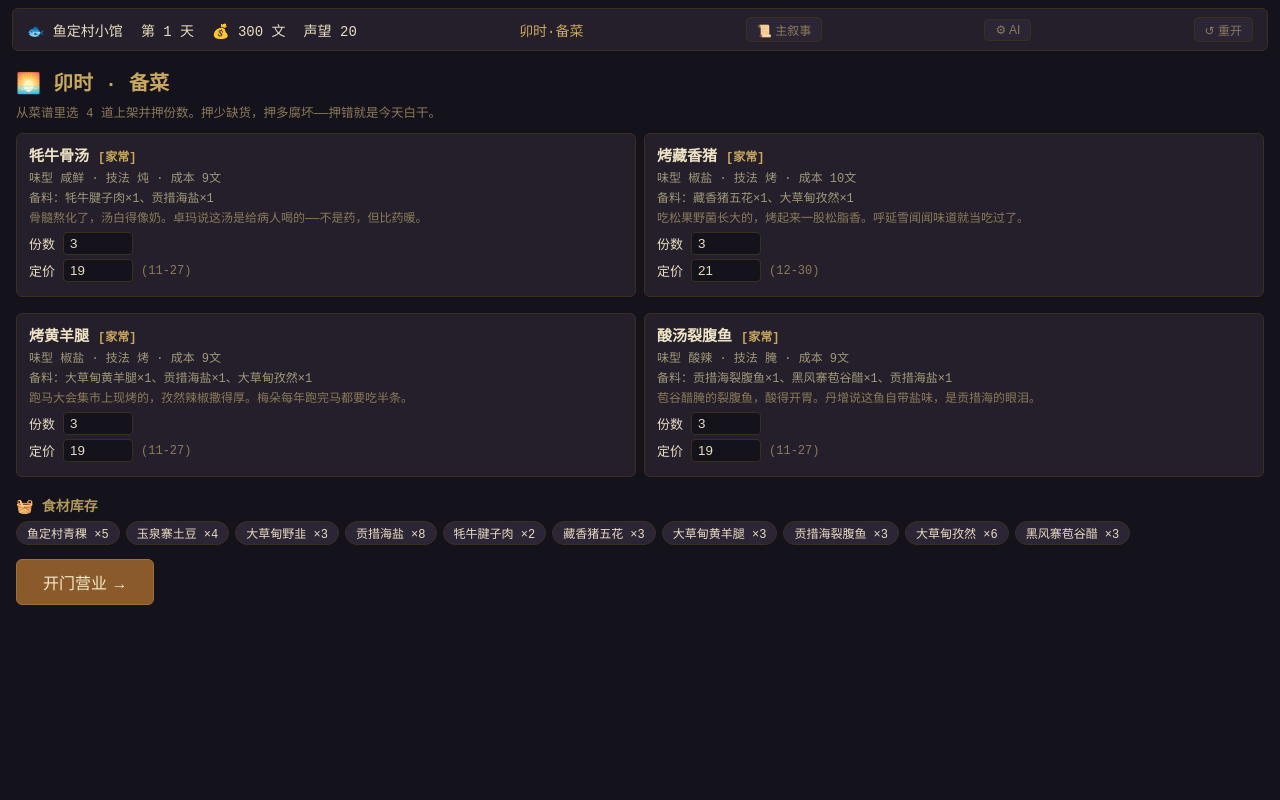
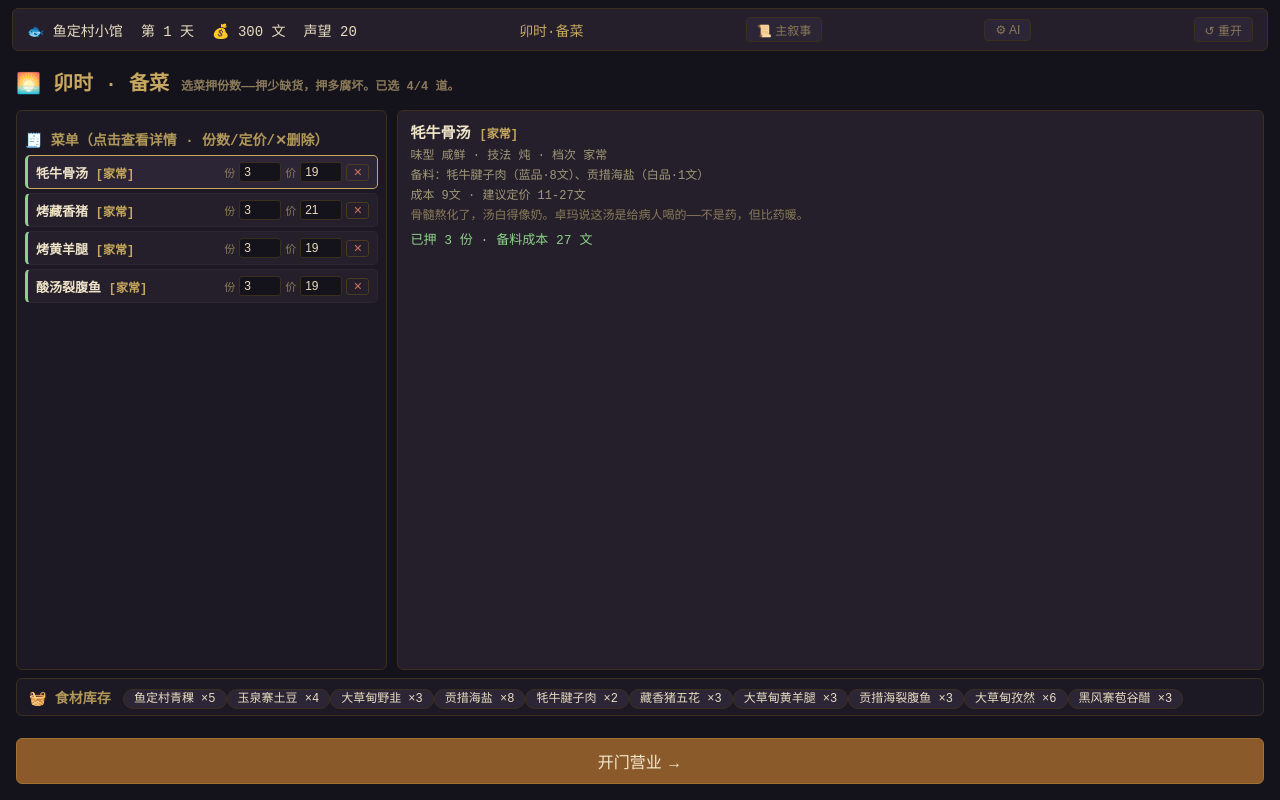
Before and after one commit to feihu-lgtm/yuding-xiaoguan, a React (Vite) app: page / in a window 1280 px wide. Built offline with nearby package versions, Linux system fonts and the light colour scheme.

Commit message:
备菜屏重构：左右3:7（左选菜+备量+删除，右详情），库存下置横条

```diff
--- a/src/App.jsx
+++ b/src/App.jsx
@@ -489,38 +489,62 @@ const PHASE_LABEL = { PREP: "卯时·备菜", DAY: "营业中", NIGHT: "入夜",
 function PrepScreen({ game, sel, prices, setSel, setPrices, onStart, onInit }) {
   const menu = [...game.recipes.map(n => RECIPES.find(r => r.name === n)), ...game.customRecipes].filter(Boolean);
   const [touched, setTouched] = useState(false);
+  const [selected, setSelected] = useState(null);
   useEffect(() => { if (!touched) { onInit(); setTouched(true); } }, []);
+  useEffect(() => { if (!selected && menu.length) setSelected(menu[0].name); }, [menu.length, selected]);
   const stock = Object.entries(game.inventory).filter(([, c]) => c > 0);
+  const cur = menu.find(r => r.name === selected) || menu[0];
+  const range = cur ? recipePriceRange(cur) : null;
+  const armed = Object.values(sel).filter(c => c > 0).length;
   return (
-    <div className="screen">
-      <h2>🌅 卯时 · 备菜</h2>
-      <p className="hint">从菜谱里选 4 道上架并押份数。押少缺货，押多腐坏——押错就是今天白干。</p>
-      <div className="prep-grid">
-        {menu.map(r => {
-          const name = r.name;
-          const range = recipePriceRange(r);
-          return (
-            <div className="card" key={name}>
-              <div className="dish-name">{name} <span className="tier">[{r.tier}]</span>{r.from === "AI" && <span className="dim"> ✦</span>}</div>
-              <div className="dish-meta">味型 {r.taste} · 技法 {r.technique} · 成本 {recipeCost(r)}文</div>
-              <div className="dish-meta">备料：{r.materials.map(m => `${m}×${1}`).join("、")}</div>
-              <div className="dish-desc">{r.desc}</div>
-              <div className="row">
-                <label>份数</label>
-                <input type="number" min={0} max={8} value={sel[name] ?? 0}
-                  onChange={e => setSel({ ...sel, [name]: Math.max(0, Math.min(8, +e.target.value)) })} />
+    <div className="screen prep-screen">
+      <h2>🌅 卯时 · 备菜 <span className="dim" style={{ fontSize: 12 }}>选菜押份数——押少缺货，押多腐坏。已选 {armed}/4 道。</span></h2>
+      <div className="prep-layout">
+        {/* 左 3：选择 + 备量 */}
+        <div className="prep-left">
+          <h3>🧾 菜单（点击查看详情 · 份数/定价/✕删除）</h3>
+          {menu.map(r => {
+            const n = r.name;
+            const rg = recipePriceRange(r);
+            const on = (sel[n] ?? 0) > 0;
+            return (
+              <div key={n} className={`prep-row ${selected === n ? "sel" : ""} ${on ? "armed" : ""}`} onClick={() => setSelected(n)}>
+                <div className="prep-row-name">
+                  {n} <span className="tier">[{r.tier}]</span>{r.from === "AI" ? " ✦" : ""}
+                </div>
+                <div className="prep-row-ctrl" onClick={e => e.stopPropagation()}>
+                  <label>份</label>
+                  <input type="number" min={0} max={8} value={sel[n] ?? 0}
+                    onChange={e => setSel({ ...sel, [n]: Math.max(0, Math.min(8, +e.target.value)) })} />
+                  <label>价</label>
+                  <input type="number" min={rg.min} max={rg.max} value={prices[n] ?? rg.min}
+                    onChange={e => setPrices({ ...prices, [n]: +e.target.value })} />
+                  <button className="del-btn" title="删除这道菜" onClick={() => setSel({ ...sel, [n]: 0 })}>✕</button>
+                </div>
               </div>
-              <div className="row">
-                <label>定价</label>
-                <input type="number" min={range.min} max={range.max} value={prices[name] ?? range.min}
-                  onChange={e => setPrices({ ...prices, [name]: +e.target.value })} />
-                <span className="dim">({range.min}-{range.max})</span>
-              </div>
+            );
+          })}
+        </div>
+        {/* 右 7：详情 */}
+        <div className="prep-right">
+          {cur && range && (
+            <div className="card prep-detail">
+              <div className="dish-name">{cur.name} <span className="tier">[{cur.tier}]</span>{cur.from === "AI" ? " ✦ AI研发菜" : ""}</div>
+              <div className="dish-meta">味型 {cur.taste} · 技法 {cur.technique} · 档次 {cur.tier}</div>
+              <div className="dish-meta">备料：{cur.materials.map(m => `${m}（${INGREDIENTS[m]?.tier || "白"}品·${recipeCost({ materials: [m] })}文）`).join("、")}</div>
+              <div className="dish-meta">成本 {recipeCost(cur)}文 · 建议定价 {range.min}-{range.max}文</div>
+              <div className="dish-desc">{cur.desc}</div>
+              {sel[cur.name] > 0 && (
+                <div className="row">
+                  <span className="ok">已押 {sel[cur.name]} 份 · 备料成本 {recipeCost(cur) * sel[cur.name]} 文</span>
+                </div>
+              )}
             </div>
-          );
-        })}
+          )}
+        </div>
       </div>
-      <div className="stock">
+      {/* 库存放下面 */}
+      <div className="stock-bar">
         <h3>🧺 食材库存</h3>
         <div className="tags">
           {stock.map(([n, c]) => (
--- a/src/style.css
+++ b/src/style.css
@@ -280,3 +280,25 @@ h3 { color: #b09858; font-size: 14px; margin: 10px 0 6px; }
 }
 .serve-panel { width: 380px; max-width: 90vw; background: #1e1a14; border: 1px solid #7a6a4f; border-radius: 10px; padding: 18px; }
 .probe-hint { display: block; color: #e0913a; font-size: 11px; margin-top: 2px; }
+
+/* 备菜屏：左右 3:7，库存下置 */
+.prep-screen { display: flex; flex-direction: column; gap: 8px; }
+.prep-layout { display: grid; grid-template-columns: 3fr 7fr; gap: 10px; flex: 1; min-height: 0; }
+.prep-left { overflow-y: auto; border: 1px solid #3a2f1e; border-radius: 6px; padding: 8px; background: #1d1924; }
+.prep-row {
+  display: flex; justify-content: space-between; align-items: center; gap: 6px;
+  border: 1px solid #2c2535; border-radius: 5px; padding: 6px 8px; margin: 4px 0;
+  cursor: pointer; background: #241f2a;
+}
+.prep-row:hover { border-color: #8a5a2a; }
+.prep-row.sel { border-color: #c8a860; background: #2c2535; }
+.prep-row.armed { border-left: 3px solid #8fd08a; }
+.prep-row-name { font-size: 13px; font-weight: bold; color: #f0e4c8; flex-shrink: 0; }
+.prep-row-ctrl { display: flex; gap: 4px; align-items: center; font-size: 11px; color: #8a7a5a; }
+.prep-row-ctrl input { width: 42px; background: #14121a; color: #e8dcc0; border: 1px solid #3a2f1e; border-radius: 3px; padding: 2px 4px; font-size: 12px; }
+.del-btn { background: none; border: 1px solid #4a3a20; color: #d07060; border-radius: 3px; cursor: pointer; font-size: 11px; padding: 1px 6px; }
+.del-btn:hover { border-color: #d07060; }
+.prep-right { overflow-y: auto; }
+.prep-detail { min-height: 100%; }
+.stock-bar { border: 1px solid #3a2f1e; border-radius: 6px; padding: 8px 12px; background: #1d1924; display: flex; align-items: center; gap: 12px; flex-wrap: wrap; }
+.stock-bar h3 { margin: 0; }
```
